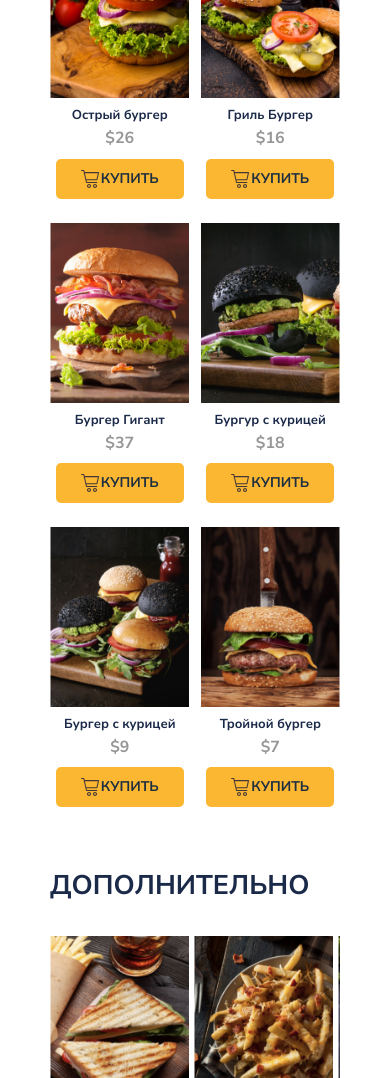
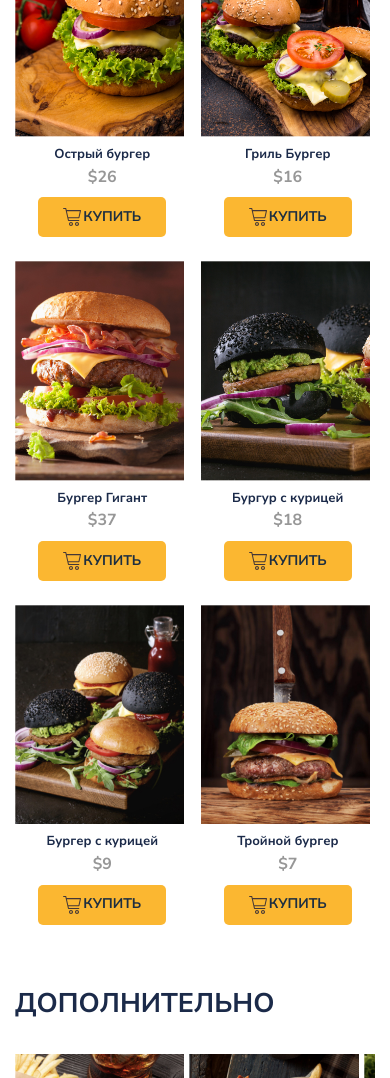
Before and after one commit to AyunaBadmaeva96/Module01-Burger, a plain HTML site: page menu.html in a window 390 px wide. Shown: the part 922-2000 px from the top of the page. Drawn offline with nearby package versions, Linux system fonts and the light colour scheme.

Commit message:
Changed units of measure

```diff
--- a/styles/main.css
+++ b/styles/main.css
@@ -45,6 +45,7 @@ header {
     font-weight: 600;
     font-size: 20px;
     text-decoration: none;
+    transition: 0.2s;
 }
 .header-nav a:hover {
     color: #FFC725;
@@ -116,6 +117,7 @@ header {
     line-height: 20px;
     text-decoration: none;
     text-align: center;
+    transition: 0.2s;
 }
 .breadcrumbs a:hover {
     color: #FFC725;
@@ -246,7 +248,7 @@ header {
 }
 .menu-grid-cover {
     width: 100%;
-    height: 430px;
+    height: 56.25vw;
     position: relative;
     overflow: hidden;
     margin-bottom: 23px;
@@ -258,7 +260,7 @@ header {
     transform: translate(-50%, -50%);
     object-fit: cover;
     width: 100%;
-    height: 430px;
+    height: 56.25vw;
 }
 .menu-grid-title {
     color: #1B2A49;
@@ -347,6 +349,7 @@ header {
 .footer-list a {
     color: #DEDEDE;
     text-decoration: none;
+    transition: 0.3s;
 }
 .footer-list a:hover {
     color: #FBB731;
@@ -603,6 +606,9 @@ header {
     .container {
         max-width: 738px;
     }
+    header {
+        border: none;
+    }
     .header-logo {
         width: 150px;
         height: 48px;
@@ -661,7 +667,7 @@ header {
     }
     .more .menu-grid-cover,
     .more .menu-grid-cover img{
-        height: 320px;
+        height: 56.25vw;
     }
     .menu-grid-cover {
         margin-bottom: 22.5px;
@@ -695,9 +701,6 @@ header {
     }
 }
 @media (max-width: 567px) {
-    .container {
-        max-width: 290px;
-    }
     .header {
         padding: 13px 0 15px;
         gap: 0;
@@ -771,13 +774,12 @@ header {
         margin-bottom: 98px;
     }
     .menu-grid-cover {
-        width: 139px;
-        height: 180px;
+        width: 43.44vw;
+        height: 56.25vw;
         margin-bottom: 10px;
     }
     .menu-grid-cover img {
-        width: 139px;
-        height: 180px;
+        height: 100%;
     }
     .menu-grid-title {
         font-weight: 700;
@@ -804,10 +806,6 @@ header {
     }
     .more .menu-grid-item {
         flex: 0;
-    }
-    .more .menu-grid-cover,
-    .more .menu-grid-cover img {
-        height: 180px;
     }
     .footer {
         padding-top: 60px;
@@ -882,7 +880,7 @@ header {
 /*Responsive Index*/
 @media (max-width: 1000px) {
     .wrapper {
-        max-width: 738px;
+       max-width: 738px;
     }
     .content {
         padding: 42px 14px 124px;
```
